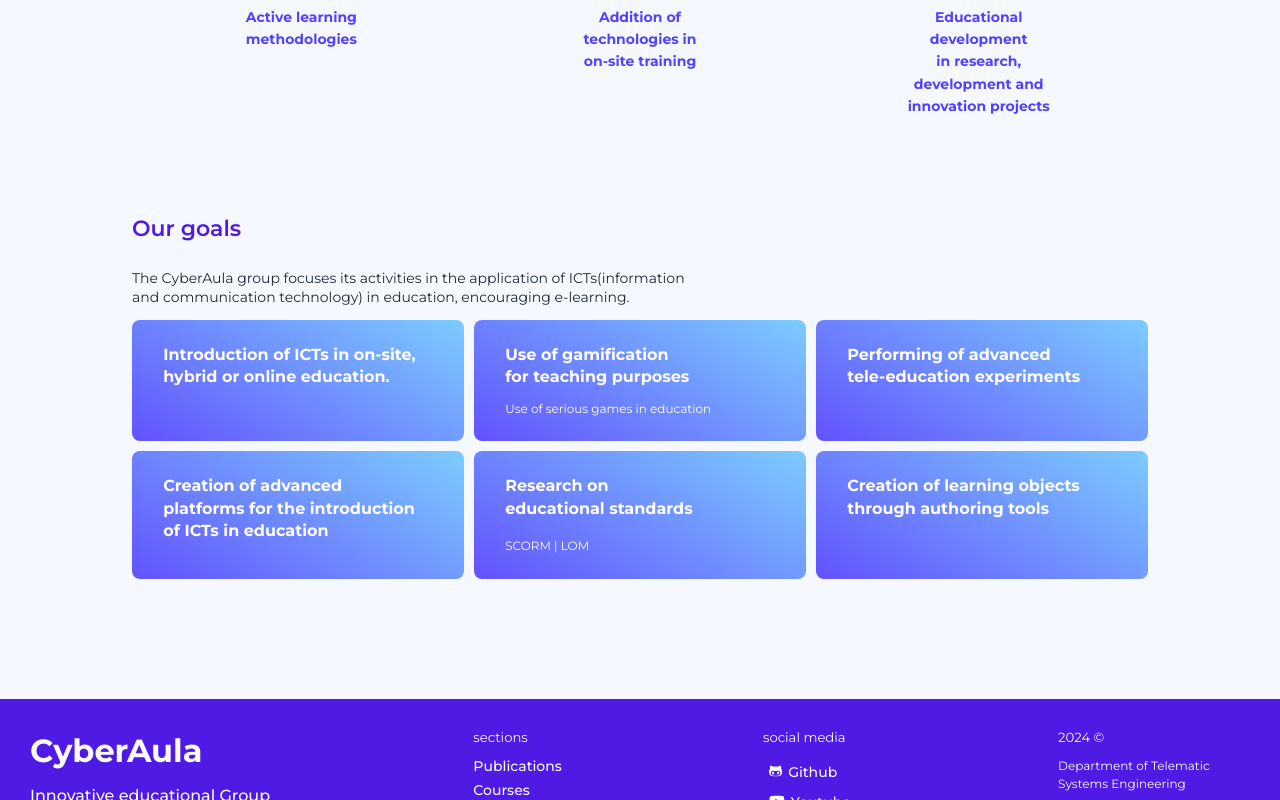
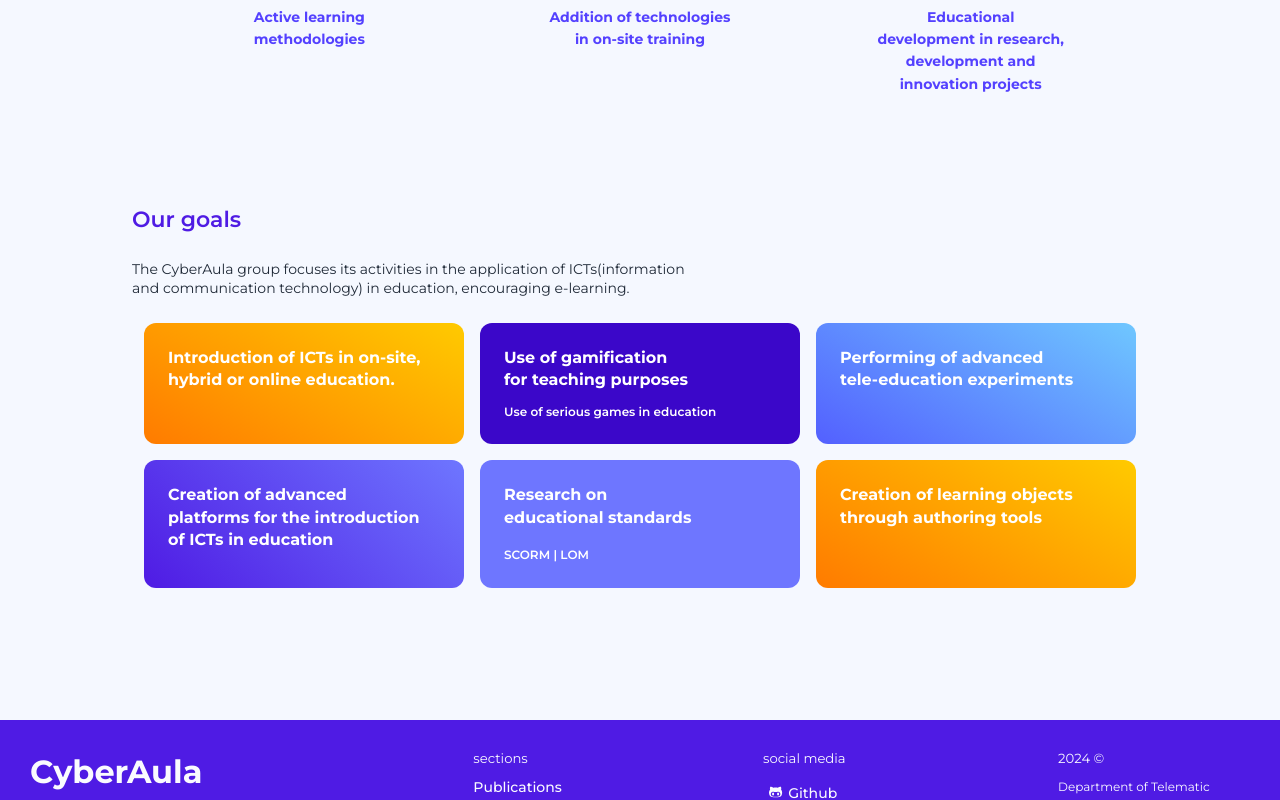
Before and after one commit to CyberAula/cyberaula.github.io, a Next.js app: page / in a window 1280 px wide. Shown: the part 1979-2779 px from the top of the page. Built offline with nearby package versions, Linux system fonts and the light colour scheme.

Commit message:
objetivos

```diff
--- a/app/sass/main.scss
+++ b/app/sass/main.scss
@@ -222,7 +222,7 @@ button {
     .bullet_elements {
       display: flex;
       flex-direction: row;
-      gap: 10rem;
+      gap: 8rem;
       font-weight: 600;
       padding: 5rem;
       padding-bottom: 0;
@@ -278,23 +278,60 @@ button {
       }
     }
 
+    // .grid_container {
+    //   width: 100%;
+    //   display: grid;
+    //   grid-template-columns: repeat(3, 1fr);
+    //   grid-template-rows: auto auto;
+    //   gap: 10px;
+    //   .grid_item {
+    //     width: 100%;
+    //     height: 100%;
+    //     display: flex;
+    //     flex-direction: column;
+    //     justify-content: space-between;
+    //     color: white;
+    //     padding: 2rem 2.6rem;
+    //     border-radius: 8px;
+    //     background: linear-gradient(30deg, rgba(83, 64, 255, 0.9) 0%, rgba(111, 199, 255, 0.9) 100%);
+    //   }
+    // }
     .grid_container {
       width: 100%;
       display: grid;
-      grid-template-columns: repeat(3, 1fr);
-      grid-template-rows: auto auto;
-      gap: 10px;
+      grid-template-columns: repeat(auto-fit, minmax(280px, 1fr));
+      gap: 16px;
+      padding: 1rem;
+
       .grid_item {
-        width: 100%;
-        height: 100%;
         display: flex;
         flex-direction: column;
         justify-content: space-between;
         color: white;
-        padding: 2rem 2.6rem;
-        border-radius: 8px;
-        background: linear-gradient(30deg, rgba(83, 64, 255, 0.9) 0%, rgba(111, 199, 255, 0.9) 100%);
+        padding: 2rem;
+        border-radius: 12px;
+        font-weight: 600;
+        font-size: 1.1rem;
+        line-height: 1.5;
+        transition: transform 0.2s ease-in-out;
+        background: linear-gradient(30deg, #5360ff 0%, #6fc7ff 100%);
       }
+
+      .lightblue{
+        background: #6E76FF;
+      }
+      .darkblue{
+        background: #3B07C9;
+      }
+      .purple_gradient {
+        background: linear-gradient(45deg, #4f1be4 0%, #6E76FF 100%);
+      }
+
+      .orange_gradient {
+        background: linear-gradient(30deg, #ff7b00 0%, #FFCA00 100%);
+      }
+
+
     }
 
     /* Media query for small screens */
--- a/components/BulletElement.js
+++ b/components/BulletElement.js
@@ -76,7 +76,9 @@ export default function BulletElements(props) {
         //         </motion.div>
         //     ))}
         // </motion.div>
-        <motion.div
+
+
+        <div
             className="bullet_elements"
             ref={ref}
             initial="hidden"
@@ -84,14 +86,14 @@ export default function BulletElements(props) {
             variants={containerVariants}
         >
             {bulletElements.map(({ title, letter, key, icon }) => (
-                <motion.div key={key} className="bullet_element" variants={textVariants} >
+                <div key={key} className="bullet_element" variants={textVariants} >
                     <FontAwesomeIcon icon={icon} className="icono" />
                     <h1 className="letter">{letter}</h1>
                     <h5 className="title">
                         <a href="https://innovacioneducativa.upm.es/grupos-ie/lineas" target="_blank">
                         {title} </a></h5>
-                </motion.div>
+                </div>
             ))}
-        </motion.div>
+        </div>
     );
 }
--- a/components/gridElement.js
+++ b/components/gridElement.js
@@ -7,29 +7,29 @@ export default function GridElement(props) {
   return (
     <div className="grid_container">
       {" "}
-      <div className="grid_item">
+      <div className="grid_item orange_gradient">
         <h5>{t("front.gridElements.topL")}</h5>
         <small className="small_sub"></small>
       </div>
-      <div className="grid_item">
+      <div className="grid_item darkblue">
         <h5>{t("front.gridElements.topM")}</h5>
         <small className="small_sub">{t("front.gridElements.topMsub")}</small>
       </div>
-      <div className="grid_item">
+      <div className="grid_item ">
         <h5>{t("front.gridElements.topR")}</h5>
         <small className="small_sub"></small>
       </div>
-      <div className="grid_item">
+      <div className="grid_item purple_gradient">
         <h5>{t("front.gridElements.bottomL")}</h5>
         <small className="small_sub"></small>
       </div>
-      <div className="grid_item">
+      <div className="grid_item lightblue">
         <h5>{t("front.gridElements.bottomM")}</h5>
         <small className="small_sub">
           {t("front.gridElements.bottomMsub")}
         </small>
       </div>
-      <div className="grid_item bottom_right">
+      <div className="grid_item orange_gradient">
         <h5>{t("front.gridElements.bottomR")} </h5>
         <small className="small_sub"></small>
       </div>
```
